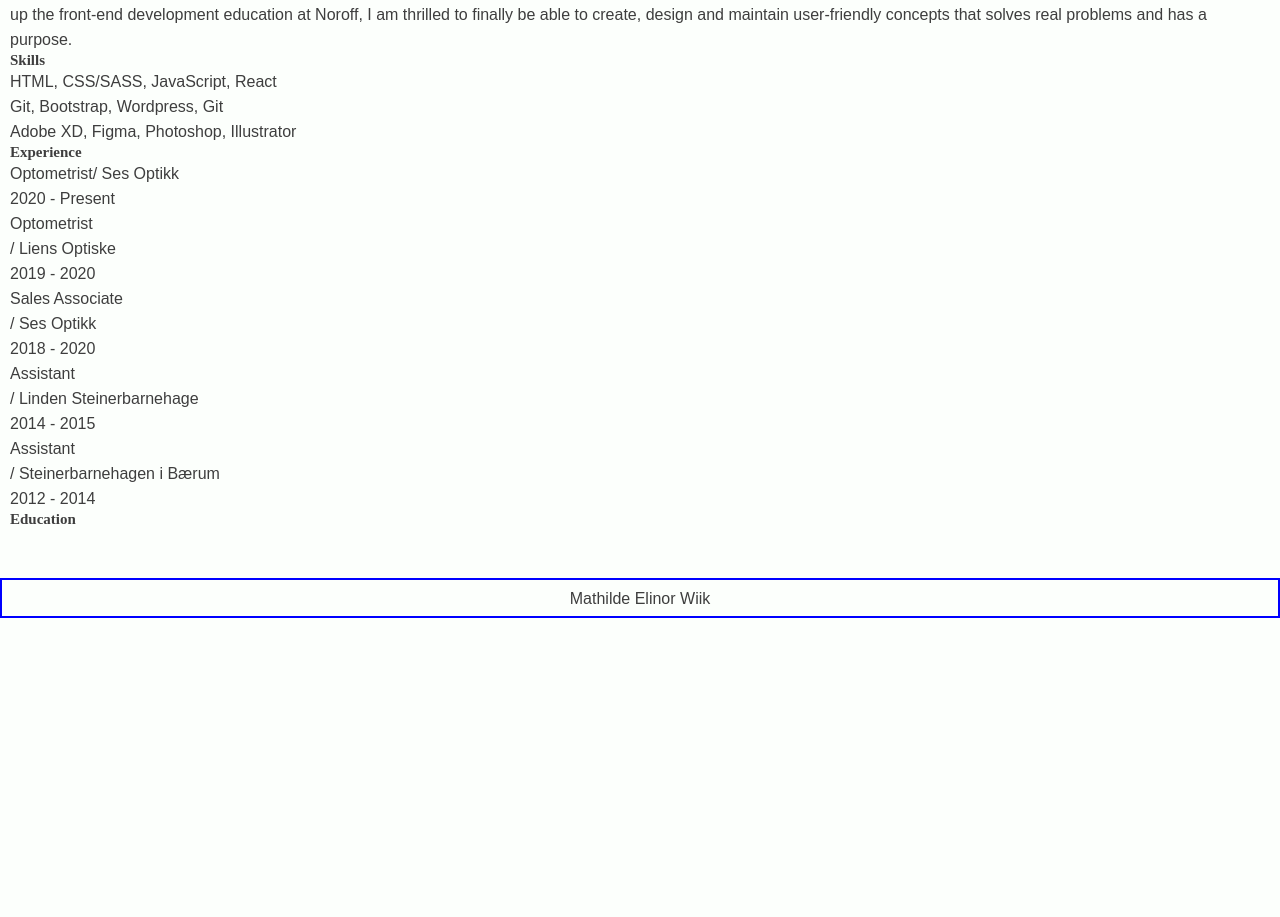
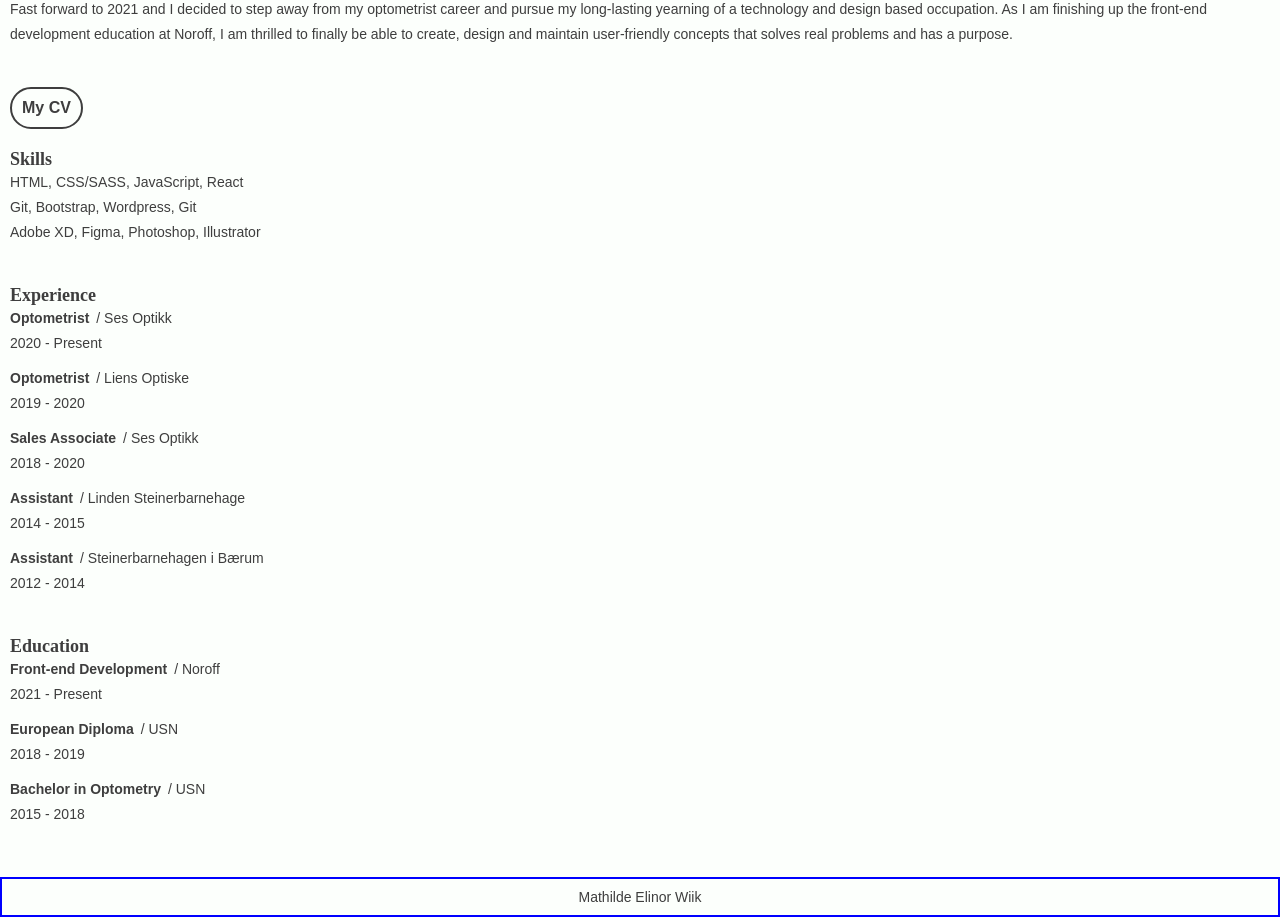
Before and after one commit to mathildeew/mathildeelinor-react, a React (Vite) app: page /about in a window 1280 px wide. Shown: the part 424-1341 px from the top of the page. Before the commit the page ends 1042 px from the top, so only its background shows below. Built offline with nearby package versions, Linux system fonts and the light colour scheme; a web font is replaced by a local one.

Commit message:
adds content and styles to about page

```diff
--- a/src/components/About/AboutContainer.styles.jsx
+++ b/src/components/About/AboutContainer.styles.jsx
@@ -29,7 +29,29 @@ export const AboutContainer = styled.div`
     z-index: 1;
   }
 
-  .pinline {
-    display: flex;
+  .aboutSection {
+    margin-bottom: 40px;
+  }
+
+  .aboutText {
+    p:first-child {
+      margin-bottom: 20px;
+    }
+  }
+
+  .bulk {
+    margin-bottom: 10px;
+
+    div:first-child {
+      display: flex;
+    }
+
+    p:first-child {
+      margin-right: 7px;
+    }
+  }
+
+  .boldText {
+    font-weight: 600;
   }
 `;
--- a/src/components/About/index.jsx
+++ b/src/components/About/index.jsx
@@ -1,3 +1,4 @@
+import { BaseButton } from "../../../styles/Button";
 import { AboutContainer } from "./AboutContainer.styles";
 
 export default function About() {
@@ -8,58 +9,104 @@ export default function About() {
         <div className="selfImg"></div>
       </div>
 
+      <section className="aboutSection aboutText">
         <p>
-        As long as I can remember I have been drawn to combining technology and
-        design. The infinite potential has always fascinated me and I have never
-        been afraid to just jump in and give it a go, whether it is Microsoft
-        Paint, HTML/CSS, blogging, World of Worldcraft or Photoshop.
+          As long as I can remember I have been drawn to combining technology
+          and design. The infinite potential has always fascinated me and I have
+          never been afraid to just jump in and give it a go, whether it is
+          Microsoft Paint, HTML/CSS, blogging, World of Worldcraft or Photoshop.
           Unfortunately for me, I always considered these as mere hobbies.
         </p>
         <p>
           Fast forward to 2021 and I decided to step away from my optometrist
           career and pursue my long-lasting yearning of a technology and design
           based occupation. As I am finishing up the front-end development
-        education at Noroff, I am thrilled to finally be able to create, design
-        and maintain user-friendly concepts that solves real problems and has a
-        purpose.
+          education at Noroff, I am thrilled to finally be able to create,
+          design and maintain user-friendly concepts that solves real problems
+          and has a purpose.
         </p>
+      </section>
 
-      <div>
+      <BaseButton>My CV</BaseButton>
+
+      <section className="aboutSection">
         <h2>Skills</h2>
         <p>HTML, CSS/SASS, JavaScript, React</p>
         <p>Git, Bootstrap, Wordpress, Git</p>
         <p>Adobe XD, Figma, Photoshop, Illustrator</p>
-      </div>
+      </section>
 
-      <div className="aboutExperience">
+      <section className="aboutSection">
         <h2>Experience</h2>
 
-        <div className="pinline">
-          <p>Optometrist</p>
+        <div className="bulk">
+          <div>
+            <p className="boldText">Optometrist </p>
             <p>/ Ses Optikk</p>
           </div>
           <p>2020 - Present</p>
+        </div>
 
-        <p>Optometrist</p>
+        <div className="bulk">
+          <div>
+            <p className="boldText">Optometrist</p>
             <p>/ Liens Optiske</p>
+          </div>
           <p>2019 - 2020</p>
+        </div>
 
-        <p>Sales Associate</p>
+        <div className="bulk">
+          <div>
+            <p className="boldText">Sales Associate</p>
             <p>/ Ses Optikk</p>
+          </div>
           <p>2018 - 2020</p>
+        </div>
 
-        <p>Assistant</p>
+        <div className="bulk">
+          <div>
+            <p className="boldText">Assistant</p>
             <p>/ Linden Steinerbarnehage</p>
+          </div>
           <p>2014 - 2015</p>
+        </div>
 
-        <p>Assistant</p>
+        <div className="bulk">
+          <div>
+            <p className="boldText">Assistant</p>
             <p>/ Steinerbarnehagen i Bærum</p>
+          </div>
           <p>2012 - 2014</p>
         </div>
+      </section>
 
+      <section className="aboutSection">
+        <h2>Education</h2>
+
+        <div className="bulk">
           <div>
-        <h2>Education</h2>
+            <p className="boldText">Front-end Development</p>
+            <p>/ Noroff</p>
           </div>
+          <p>2021 - Present</p>
+        </div>
+
+        <div className="bulk">
+          <div>
+            <p className="boldText">European Diploma</p>
+            <p>/ USN</p>
+          </div>
+          <p>2018 - 2019</p>
+        </div>
+
+        <div className="bulk">
+          <div>
+            <p className="boldText">Bachelor in Optometry</p>
+            <p>/ USN</p>
+          </div>
+          <p>2015 - 2018</p>
+        </div>
+      </section>
     </AboutContainer>
   );
 }
--- /dev/null
+++ b/styles/Button.jsx
@@ -0,0 +1,13 @@
+import styled from "styled-components";
+
+export const BaseButton = styled.button`
+  color: var(--color-primary);
+  font-family: Montserrat, sans-serif;
+  font-size: 1.6rem;
+  font-weight: 600;
+  background-color: var(--color-secondary);
+  padding: 10px;
+  border-radius: 50px;
+  border: 2px solid var(--color-primary);
+  margin-bottom: 20px;
+`;
--- a/styles/GlobalStyles.jsx
+++ b/styles/GlobalStyles.jsx
@@ -38,6 +38,10 @@ export const GlobalStyle = createGlobalStyle`
         list-style: none;
     }
 
+    h2 {
+        font-size: 1.8rem;;
+    }
+
     a {
         text-decoration: none;
     }
@@ -52,7 +56,7 @@ export const GlobalStyle = createGlobalStyle`
 
     p {
         font-family: Montserrat, sans-serif;
-        font-size: 1.6rem;
+        font-size: 1.4rem;
         line-height: 2.5rem;
     }
 
--- /dev/null
+++ b/styles/fonts.jsx
@@ -0,0 +1,5 @@
+import styled from "styled-components";
+
+export const BoldText = styled.p`
+  font-weight: ${(props) => (props.isBold ? "600" : "")};
+`;
```
Lines whose indentation alone changed are shown as unchanged.
